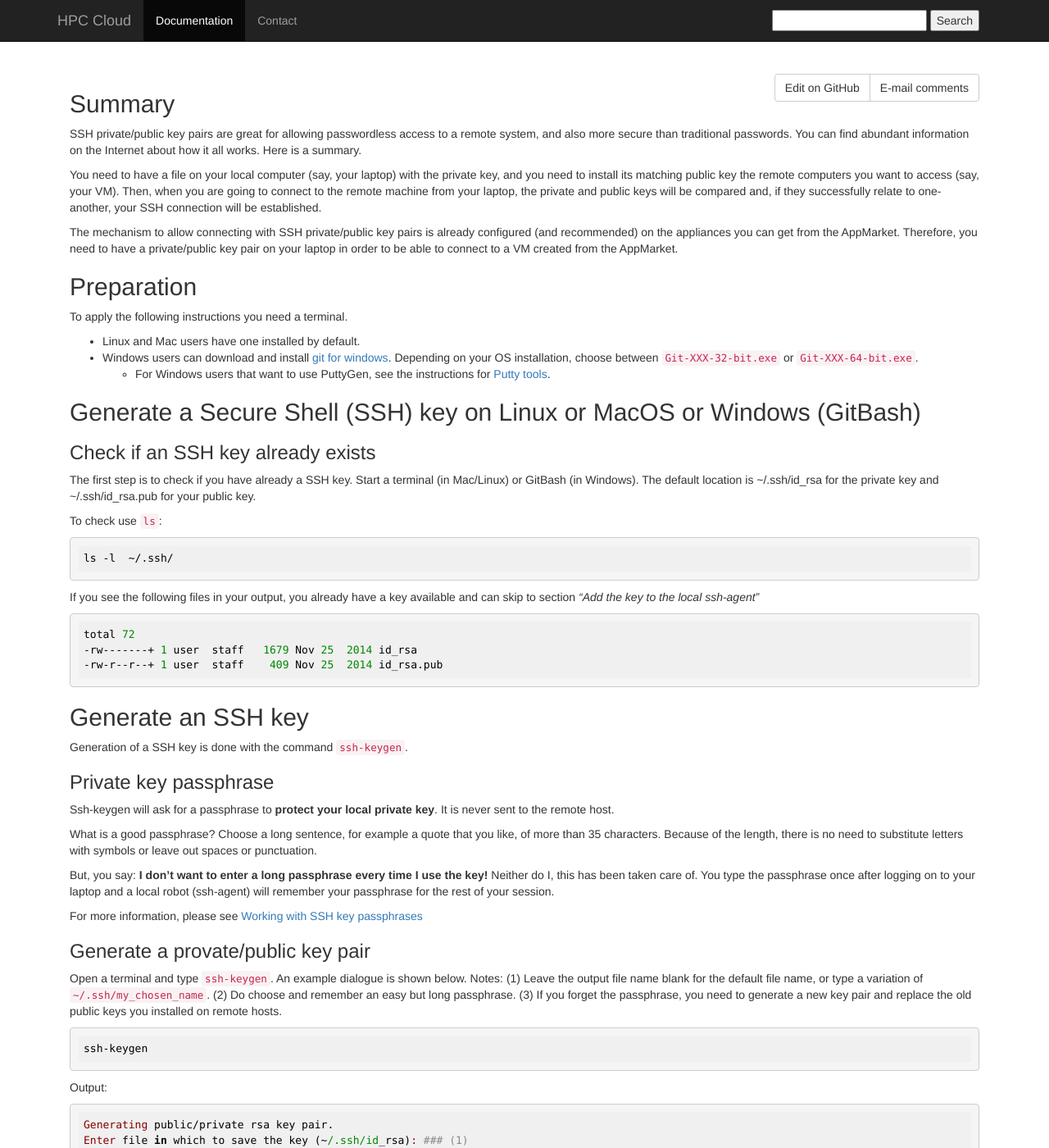
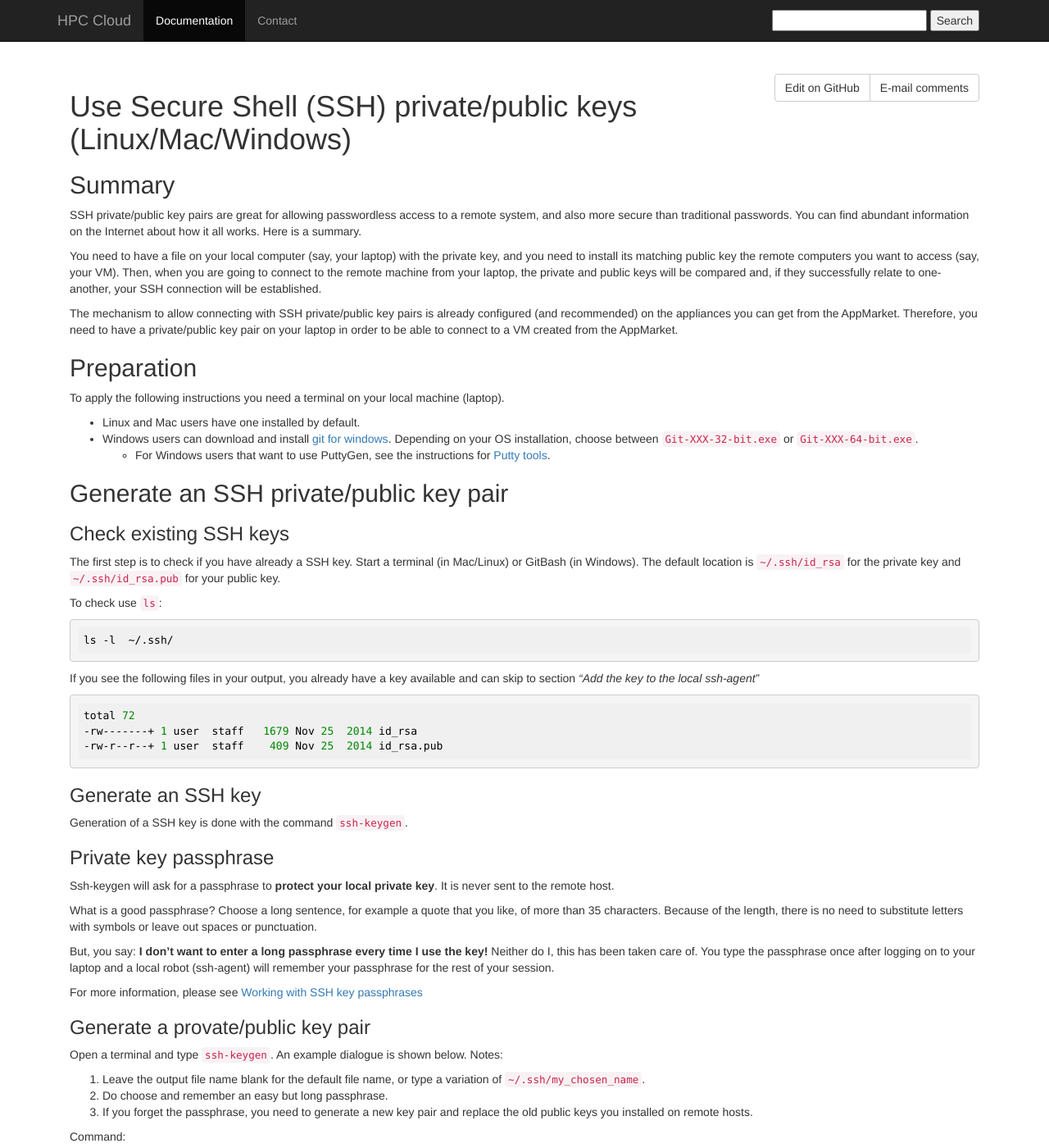
Before and after one commit to sara-nl/clouddocs, a Jekyll site: the page built from SSHkey.markdown, in a window 1280 px wide and 1400 px high. Shown: the whole window at 82% size. Built offline with Jekyll 4.4.1, drawn with Linux system fonts in a browser that asks for light colours; nearby versions of some CDN libraries; some of the changed lines change nothing that is shown; some of the changed text lies outside the part shown.

Commit message:
cleaning SSH writeup

````diff
--- a/SSHkey.markdown
+++ b/SSHkey.markdown
@@ -1,6 +1,9 @@
 ---
 layout: default
 ---
+
+# Use Secure Shell (SSH) private/public keys (Linux/Mac/Windows)
+
 ## Summary
 
 SSH private/public key pairs are great for allowing passwordless access to a remote system, and also more secure than traditional passwords.  You can find abundant information on the Internet about how it all works. Here is a summary.
@@ -11,17 +14,17 @@ The mechanism to allow connecting with SSH private/public key pairs is already c
 
 ## Preparation
 
-To apply the following instructions you need a terminal.
+To apply the following instructions you need a terminal on your local machine (laptop).
 
 * Linux and Mac users have one installed by default.
 * Windows users can download and install [git for windows](https://git-for-windows.github.io/). Depending on your OS installation, choose between `Git-XXX-32-bit.exe` or `Git-XXX-64-bit.exe`.
   * For Windows users that want to use PuttyGen, see the instructions for [Putty tools](putty-tools#generate-ssh-key-on-windows-with-puttygen).
 
-## Generate a Secure Shell (SSH) key on Linux or MacOS or Windows (GitBash)
+## Generate an SSH private/public key pair
 
-### Check if an SSH key already exists
+### Check existing SSH keys
 
-The first step is to check if you have already a SSH key. Start a terminal (in Mac/Linux) or GitBash (in Windows). The default location is ~/.ssh/id_rsa for the private key and  ~/.ssh/id_rsa.pub for your public key.
+The first step is to check if you have already a SSH key. Start a terminal (in Mac/Linux) or GitBash (in Windows). The default location is `~/.ssh/id_rsa` for the private key and  `~/.ssh/id_rsa.pub` for your public key.
 
 To check use `ls`:
 
@@ -30,13 +33,14 @@ ls -l  ~/.ssh/
 ```
 
 If you see the following files in your output, you already have a key available and can skip to section _"Add the key to the local ssh-agent"_
+
 ```
 total 72
 -rw-------+ 1 user  staff   1679 Nov 25  2014 id_rsa
 -rw-r--r--+ 1 user  staff    409 Nov 25  2014 id_rsa.pub
 ```
 
-## Generate an SSH key
+### Generate an SSH key
 
 Generation of a SSH key is done with the command `ssh-keygen`.
 
@@ -55,18 +59,23 @@ For more information, please see [Working with SSH key passphrases](https://help
 
 Open a terminal and type `ssh-keygen`. An example dialogue is shown below.
 Notes:
-(1) Leave the output file name blank for the default file name, or type a variation of `~/.ssh/my_chosen_name`.
-(2) Do choose and remember an easy but long passphrase.
-(3) If you forget the passphrase, you need to generate a new key pair and replace the old public keys you installed on remote hosts.
+
+1. Leave the output file name blank for the default file name, or type a variation of `~/.ssh/my_chosen_name`.
+2. Do choose and remember an easy but long passphrase.
+3. If you forget the passphrase, you need to generate a new key pair and replace the old public keys you installed on remote hosts.
+
+Command:
 
 ```bash
 ssh-keygen
 ```
-Output:
+
+Interaction:
+
 ```
 Generating public/private rsa key pair.
-Enter file in which to save the key (~/.ssh/id_rsa): ### (1)
-Enter passphrase (empty for no passphrase): ### (2)
+Enter file in which to save the key (~/.ssh/id_rsa): ### see note 1
+Enter passphrase (empty for no passphrase): ### see note 2
 Enter same passphrase again:
 Your identification has been saved in ~/.ssh/id_rsa
 Your public key has been saved in ~/.ssh/id_rsa.pub
@@ -86,17 +95,21 @@ The key s randomart image is:
 +----[SHA256]-----+
 ```
 
-# Using `ssh-agent`
+## Using `ssh-agent`
 
 SSH-agent is a service on your laptop to remember your ssh passphrase during your local session (thai is, until you log out from your laptop).
 This way, you do not have to type in that loooong passphrase every time you unlock your private key.
 
-## Add the key to the local ssh-agent
+### Add the key to the local ssh-agent
+
+Command:
 
 ```bash
 ssh-add ~/.ssh/id_rsa ### or the file name you provided to ssh-keygen
 ```
+
 Output:
+
 ```
 Enter passphrase for ~/.ssh/id_rsa: ### type it in
 Identity added: ~/.ssh/id_rsa
@@ -104,17 +117,21 @@ Identity added: ~/.ssh/id_rsa
 
 ### List keys currently in ssh-agent
 
+Command:
+
 ```bash
-ssh-add -L
+ssh-add -l
 ```
-Output:
+
+Output will be one line for each key currently stored in the ssh-agent:
+
 ```
-sh-rsa AAAAB3NzaC1yc2[...]dkxvgY2f9P ~/.ssh/id_rsa
+2048 SHA256:ajAxT3T3ZKl2rALBGGmMqufU0n6XAU15lj+fObZEvrI ~/.ssh/id_rsa (RSA)
 ```
 
 ## Copy your Public SSH key
 
-You can copy/paste your public key after displaying with cat
+You can copy/paste your public key after displaying with `cat`
 
 ```bash
 cat ~/.ssh/id_rsa.pub
````
